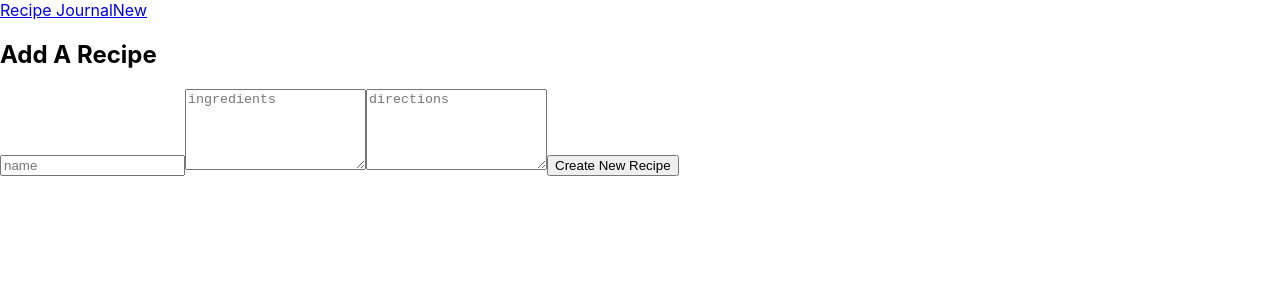
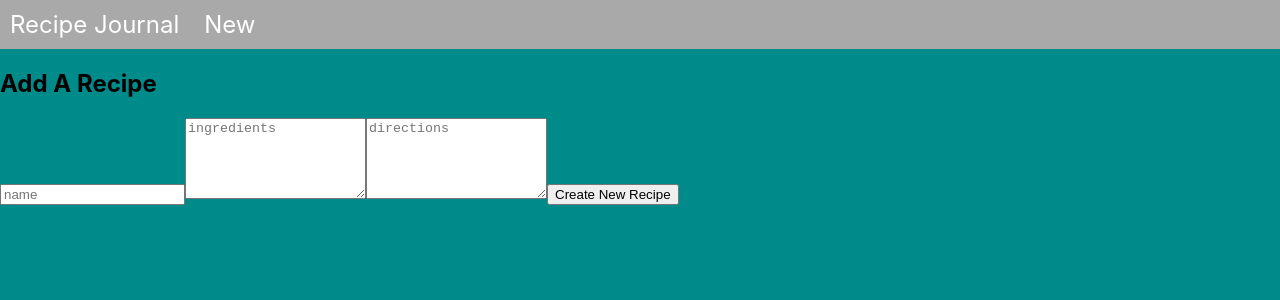
Before and after one commit to sakifree/recipe-journal-frontend, a React (Create React App) app: page /create in a window 1280 px wide. Shown: the top 300 px of the page. Built offline with nearby package versions, Linux system fonts and the light colour scheme.

Commit message:
some styling

```diff
--- a/src/components/SearchBar.js
+++ b/src/components/SearchBar.js
@@ -1,5 +1,6 @@
 import React from "react"
 import { useState } from "react"
+import { Link } from "react-router-dom"
 
 const SearchBar = ({data}) => {
     const [search, setSearch] = useState("")
@@ -11,7 +12,9 @@ const SearchBar = ({data}) => {
             <input type="text" placeholder="Search.." className="search" onChange={event => setSearch(event.target.value)}/>
                 <ul className="search-list">
                     {data.filter(recipe => recipe.name.toLowerCase().includes(search)).map((recipe) => (
-                        <li key={recipe.id} className="list-item">{recipe.name}</li>
+                        <Link to={`/post/${recipe.id}`}>
+                            <li key={recipe.id} className="list-item">{recipe.name}</li>
+                        </Link>
                     ))}
                 </ul>
         </div>
--- a/src/index.css
+++ b/src/index.css
@@ -12,13 +12,19 @@ code {
     monospace;
 }
 
+html {
+  background-color: darkcyan;
+}
+
 .searchBar {
   text-align: center;
 }
 
 .search {
   padding: 10px;
-  font-size: 20px;
+  font-size: 14px;
+  margin: 5px;
+  font-style: italic;
 }
 
 .search-list {
@@ -32,3 +38,21 @@ code {
   font-size: 25px;
   font-weight: 300px;
 }
+
+.nav {
+  display: flex;
+  justify-content: left;
+  background-color: darkgrey;
+  padding: 10px;
+  font-size: 1.5em;
+}
+
+.nav a {
+  color: white;
+  text-decoration: none;
+  margin-right: 25px;
+}
+
+.nav a:hover {
+  color: paleturquoise;
+}
--- a/src/pages/Index.js
+++ b/src/pages/Index.js
@@ -8,7 +8,9 @@ const Index = (props) => {
 
     return <>
         <SearchBar data={recipes}/>
-        {recipes.map((post) => <Post key={post.id} post={post} />)}
+        <div className="recipes">
+        {/* {recipes.map((post) => <Post key={post.id} post={post} />)} */}
+        </div>
     </>
   }
 
```
